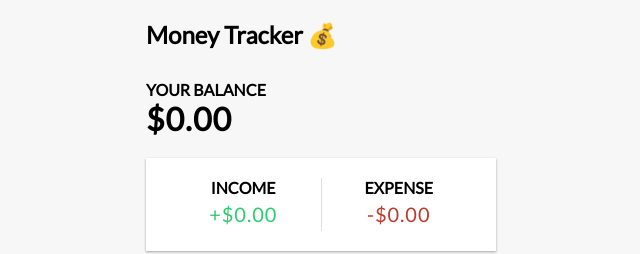
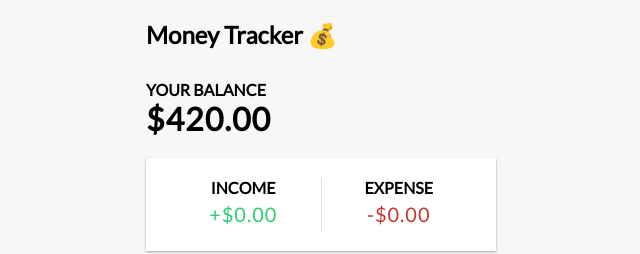
Before and after one commit to Arecio3/shmoney-tracker, a React (Create React App) app: page / in a window 1280 px wide. Shown: the top 254 px of the page, without its empty margins (319-959 px from the left). Built offline with nearby package versions, Linux system fonts and the light colour scheme.

Commit message:
Showing total amount

```diff
--- a/src/components/Balance.js
+++ b/src/components/Balance.js
@@ -1,10 +1,19 @@
-import React from 'react'
+import React, {useContext} from 'react'
+import { GlobalContext } from '../context/GlobalState'
+
 
 const Balance = () => {
+  const { transactions } = useContext(GlobalContext);
+  // Maps through object and grabs all amounts
+  const amounts = transactions.map(transaction => transaction.amount);
+  // Use Reduce to add them all together and toFixed to havr 2 decimal places
+  const total = amounts.reduce((acc, item) => (acc += item), 0).toFixed(2);
+
+
   return (
     <>
       <h4>Your Balance</h4>
-      <h1>$0.00</h1>
+      <h1>${total}</h1>
     </>
   )
 }
```
